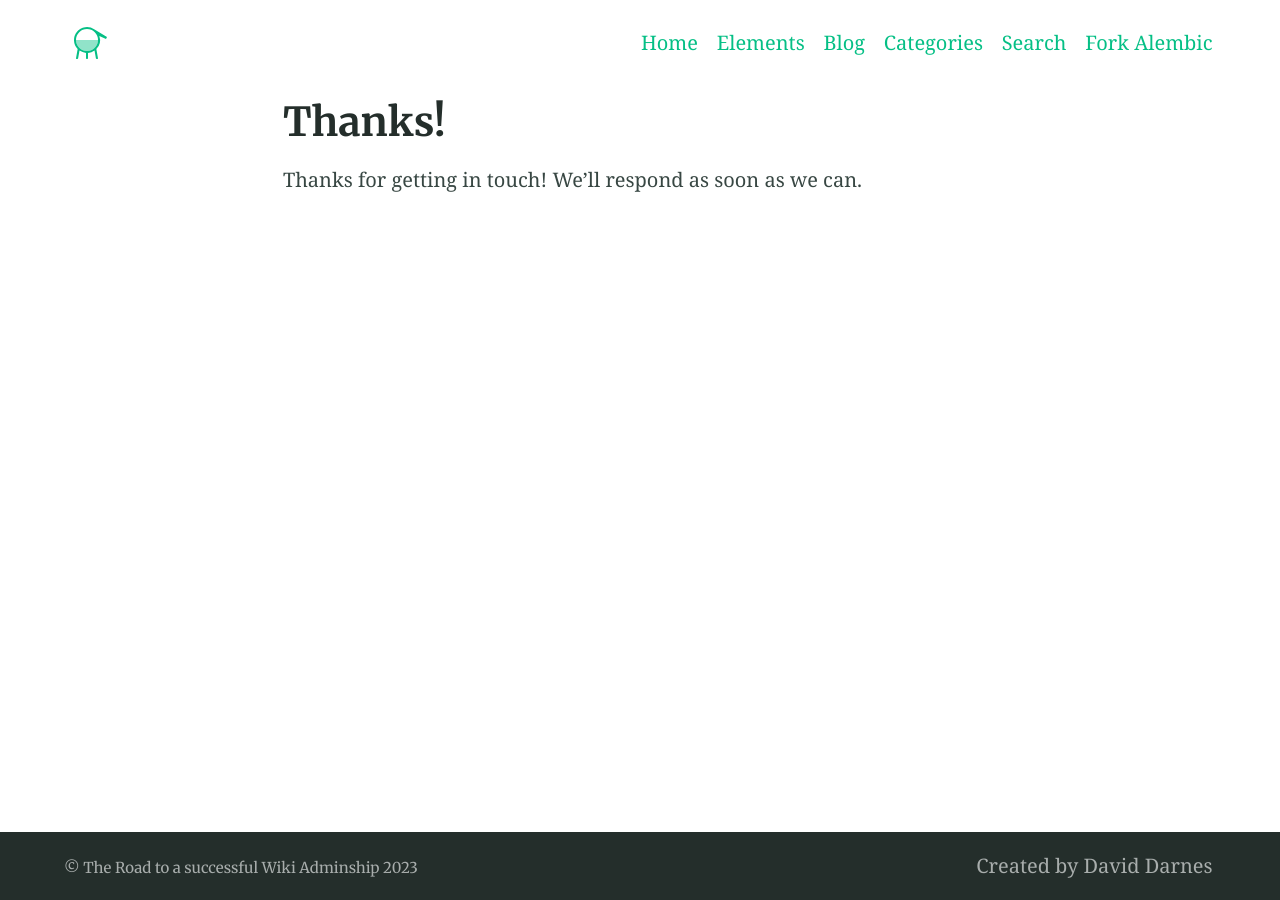
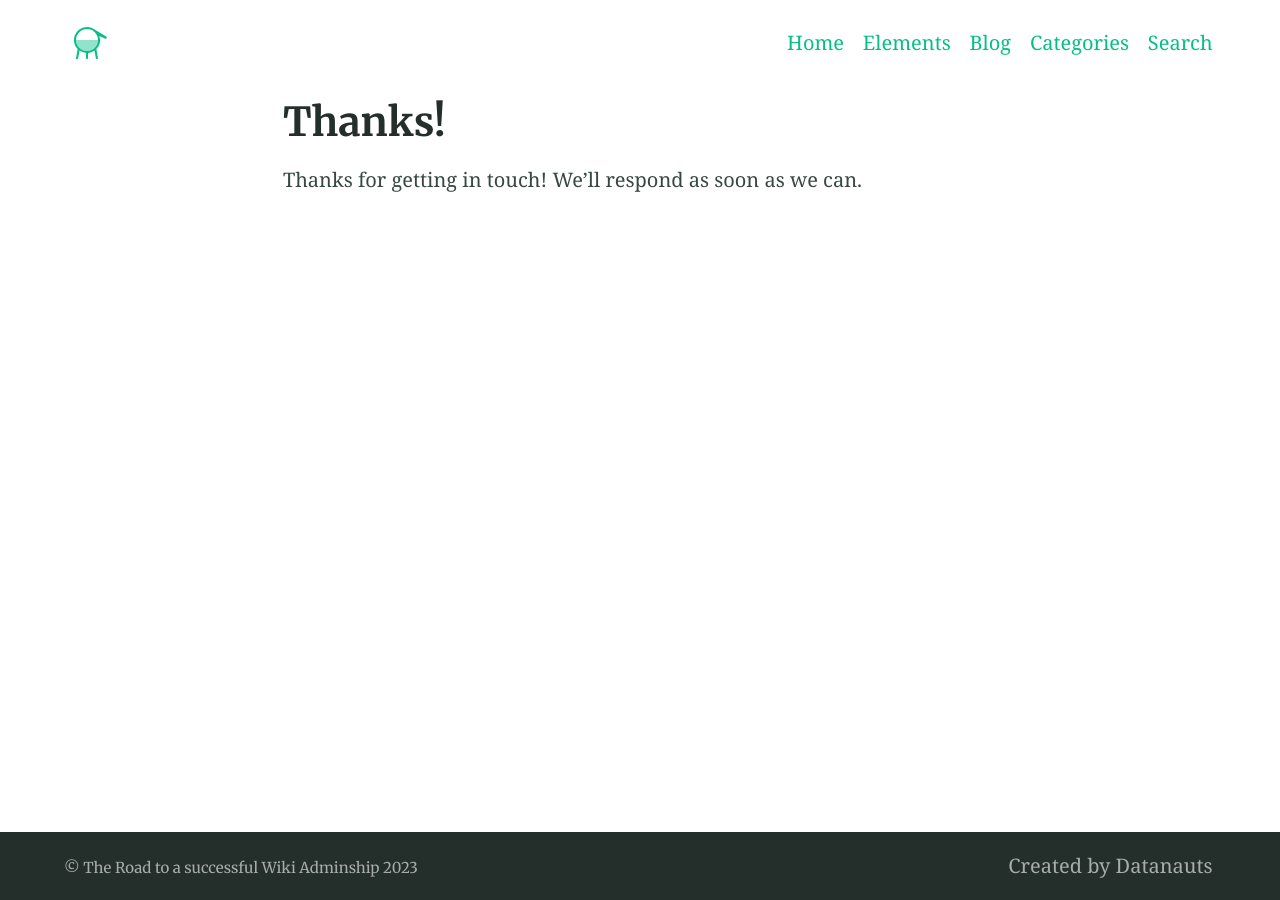
Before and after one commit to Sakasy/sakasy.github.io, a Jekyll site: the page built from thanks.md, in a window 1280 px wide. Built offline with Jekyll 4.4.1, drawn with Linux system fonts in a browser that asks for light colours; some of the changed lines change nothing that is shown.

Commit message:
Update _config.yml

```diff
--- a/_config.yml
+++ b/_config.yml
@@ -37,17 +37,17 @@
 # 3. Gem settings
 paginate: 2 # jekyll-paginate > items per page
 paginate_path: blog/page:num # jekyll-paginate > blog page
-jekyll-mentions: https://twitter.com # jekyll-mentions > service used when @replying
+jekyll-mentions: # jekyll-mentions > service used when @replying
 twitter:
-  username: DavidDarnes # jekyll-seo-tag > Owners twitter username
-author: DavidDarnes # jekyll-seo-tag > default author
+  username:  # jekyll-seo-tag > Owners twitter username
+author: sakasy # jekyll-seo-tag > default author
 social: # jekyll-seo-tag > social overrides
   name: David Darnes # jekyll-seo-tag > real name
-  links:  # jekyll-seo-tag > social aliases (sameAs)
-    - https://twitter.com/DavidDarnes
-    - https://www.facebook.com/daviddarnes
-    - https://www.linkedin.com/in/daviddarnes
-    - https://github.com/daviddarnes
+  # links:  # jekyll-seo-tag > social aliases (sameAs)
+  #   - https://twitter.com/DavidDarnes
+  #   - https://www.facebook.com/daviddarnes
+  #   - https://www.linkedin.com/in/daviddarnes
+  #   - https://github.com/daviddarnes
 # markdown: CommonMark # Markdown parse settings, CommonMark performs slightly better an others in build time
 # commonmark:
   # options: ["SMART", "FOOTNOTES"]
@@ -95,7 +95,7 @@
 lang: en-GB # Set the site language
 title: "The Road to a successful Wiki Adminship" # Site name or title, also used in jekyll-seo-tag
 logo: "/assets/logos/logo.svg" # Site logo, also used in jekyll-seo-tag
-description: "Alembic is a starting point for Jekyll projects. Rather than starting from scratch, this boilerplate is designed to get the ball rolling immediately" # Site description and default description, also used in jekyll-seo-tag
+description: "" # Site description and default description, also used in jekyll-seo-tag
 url: "https://sakasy.github.io" # Site url, also used in jekyll-seo-tag
 baseurl: ""
 repo: "https://github.com/sakasy/sakasy.github.io"
@@ -131,19 +131,19 @@
   url: /categories/
 - title: Search
   url: /search/
-- title: Fork Alembic
-  url: https://github.com/daviddarnes/alembic
+# - title: Fork Alembic
+#   url: https://github.com/daviddarnes/alembic
 
 navigation_footer:
-- title: Created by David Darnes
-  url: https://darn.es
+- title: Created by Datanauts
+  # url: https://darn.es
 
 social_links: # Appears in sidebar. Set the urls then uncomment and comment out as desired
-  Twitter: https://twitter.com/DavidDarnes
-  LinkedIn: https://www.linkedin.com/in/daviddarnes
-  GitHub: https://github.com/daviddarnes
-  link: https://darn.es
-  RSS: /feed.xml
+  # Twitter: https://twitter.com/DavidDarnes
+  # LinkedIn: https://www.linkedin.com/in/daviddarnes
+  GitHub: https://github.com/epfl-ada/ada-2023-project-datanauts23
+  # link: https://darn.es
+  # RSS: /feed.xml
 
 sharing_links: # Appear at the bottom of single blog posts, add as desired. The value can be 'true' or the desired button colour
   Twitter: "#0d94e7"
```
